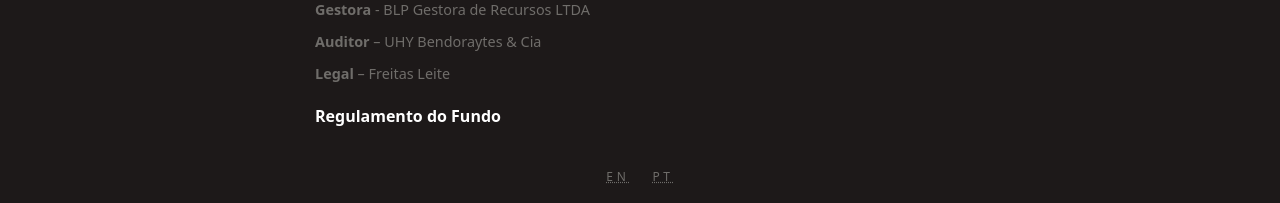
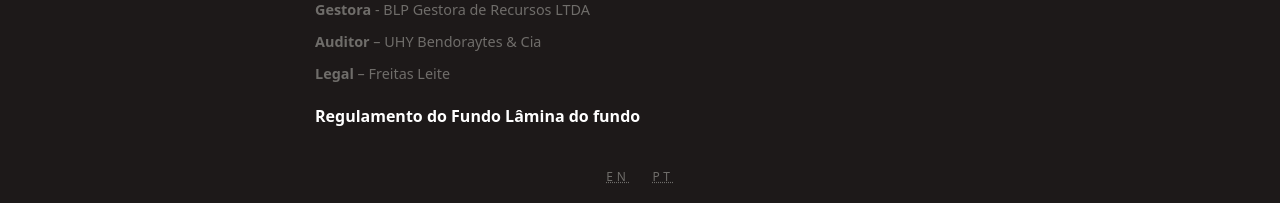
Before and after one commit to ateliedetemas/blpcrypto, a Jekyll site: the page built from fundos/assets-fim.md, in a window 1280 px wide. Shown: the part 698-901 px from the top of the page. Built offline with Jekyll 4.4.1, drawn with Linux system fonts in a browser that asks for light colours.

Commit message:
Update assets-fim.md

```diff
--- a/fundos/assets-fim.md
+++ b/fundos/assets-fim.md
@@ -25,3 +25,4 @@ Este fundo é direcionado para investidores profissionais.
 - **Legal** – Freitas Leite
 
 [**Regulamento do Fundo**]({{ '/assets/documents/regulamento-blpcrypto-assets-fim.pdf' }})
+[**Lâmina do fundo**]({{ '/assets/documents/LCYA0519.pdf' }})
```
